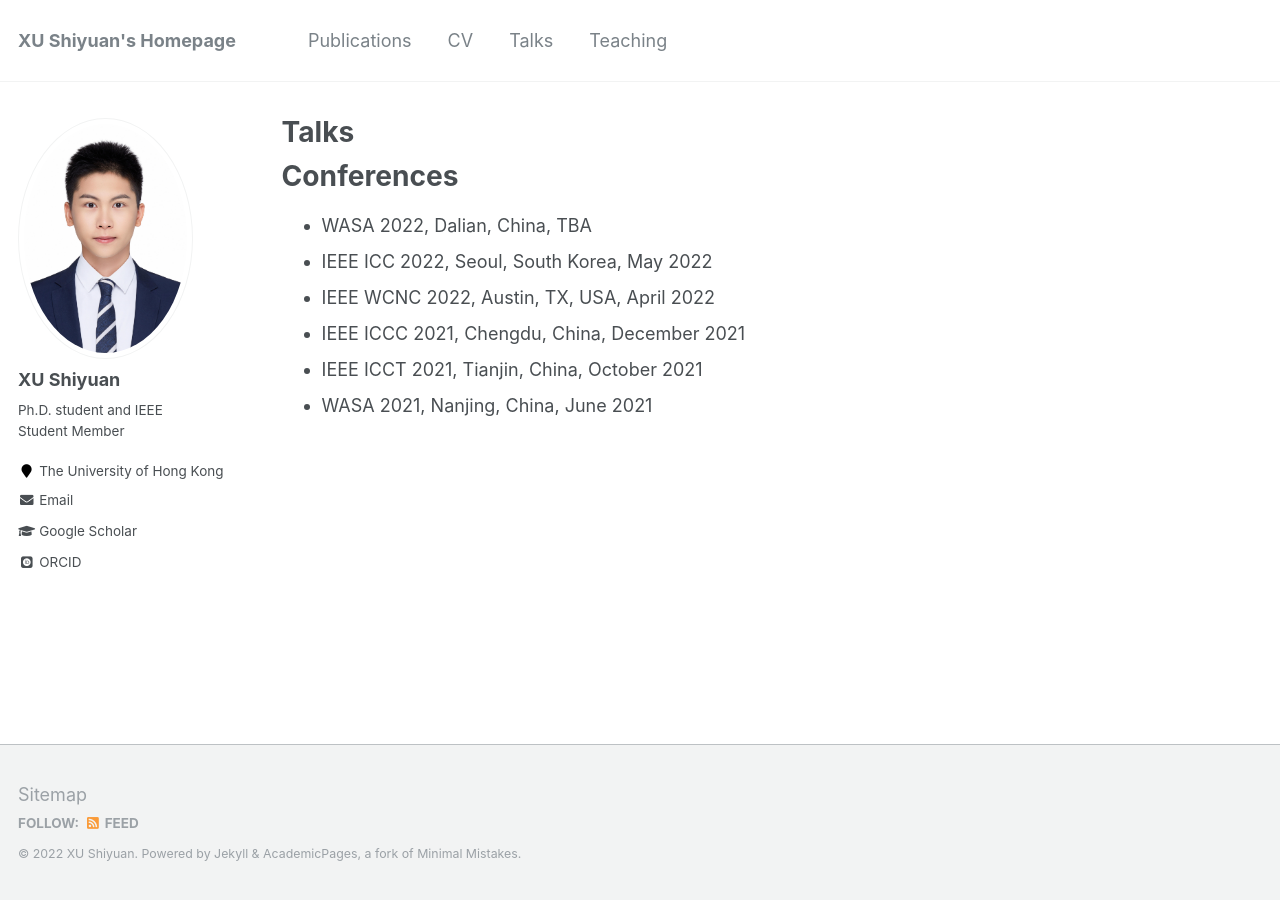
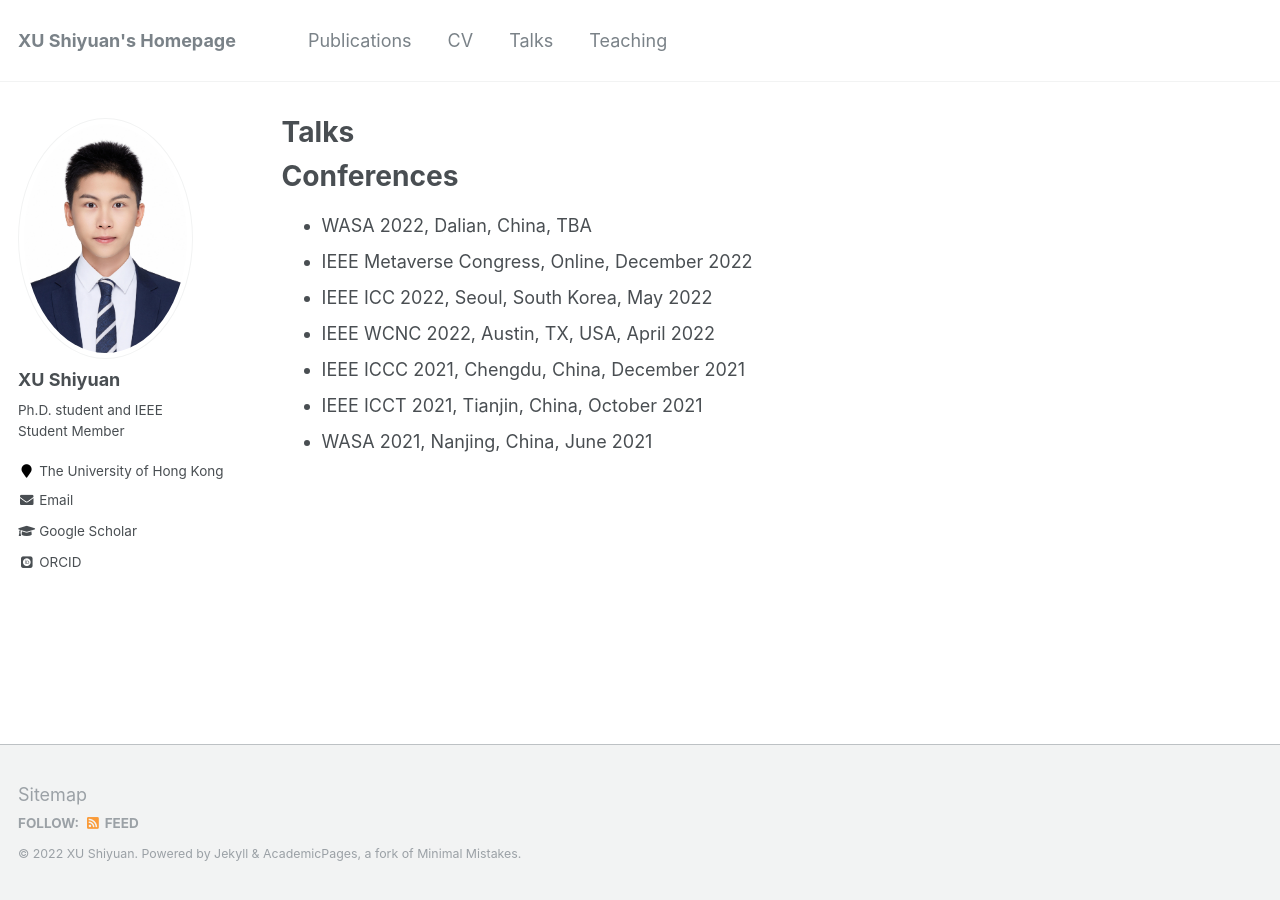
Before and after one commit to shiyuanjack/shiyuanjack.github.io, a Jekyll site: the page built from _pages/talks.md, in a window 1280 px wide. Built offline with Jekyll 4.4.1, drawn with Linux system fonts in a browser that asks for light colours; some web fonts are replaced.

Commit message:
Update talks.md

```diff
--- a/_pages/talks.md
+++ b/_pages/talks.md
@@ -12,6 +12,7 @@ redirect_from:
 Conferences
 ======
 * WASA 2022, Dalian, China, TBA
+* IEEE Metaverse Congress, Online, December 2022
 * IEEE ICC 2022, Seoul, South Korea, May 2022
 * IEEE WCNC 2022, Austin, TX, USA, April 2022
 * IEEE ICCC 2021, Chengdu, China, December 2021
```
